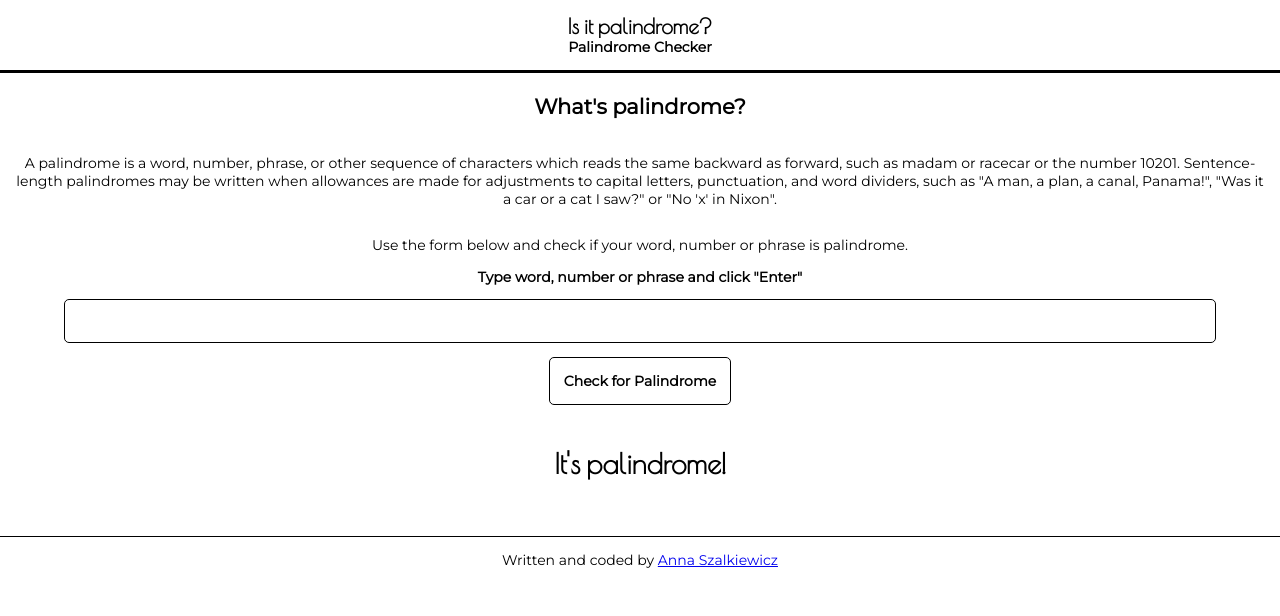
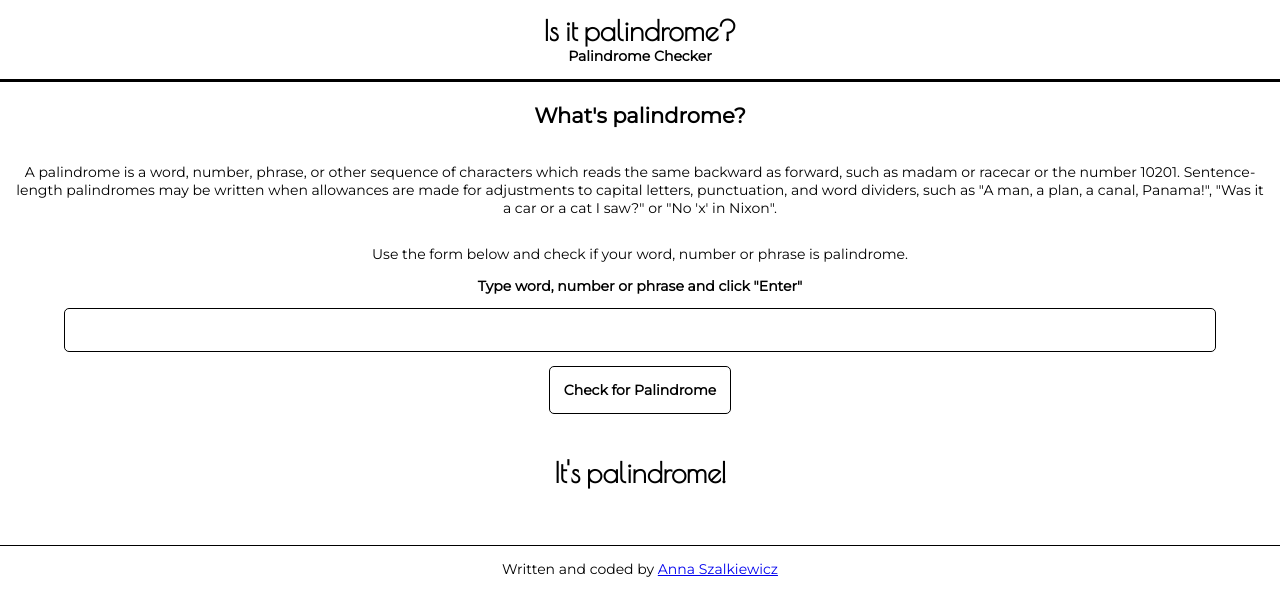
Before and after one commit to annaszalkiewicz/palindrome-checker, a React (Create React App) app: page / in a window 1280 px wide. Shown: the top 616 px of the page. Built offline with nearby package versions, Linux system fonts and the light colour scheme.

Commit message:
Edit header font and body width & height

```diff
--- a/src/index.css
+++ b/src/index.css
@@ -8,7 +8,9 @@
   box-sizing: border-box;
   overflow-x: hidden;
 }
-body {
+html, body {
+  width: 100%;
+  height: 100%;
   font-family: 'Montserrat', sans-serif;
   font-size: 14px;
   font-weight: 400;
@@ -29,7 +31,7 @@ code {
 .App-header h1 {
   text-align: center;
   font-family: 'Poiret One', cursive;
-  font-size: 1.5em;
+  font-size: 2em;
 }
 
 .App-header h2 {
```
